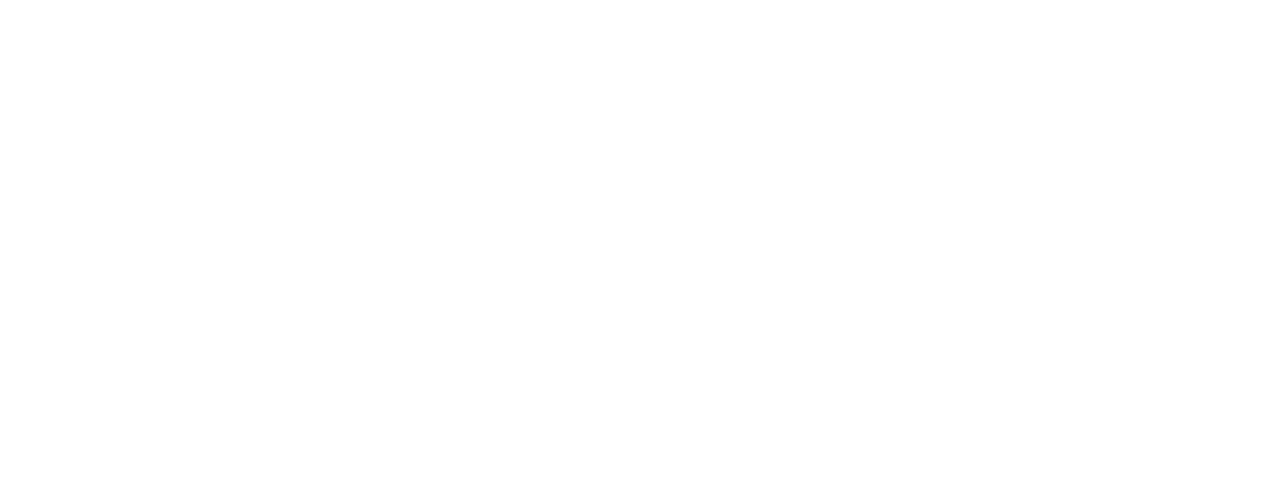
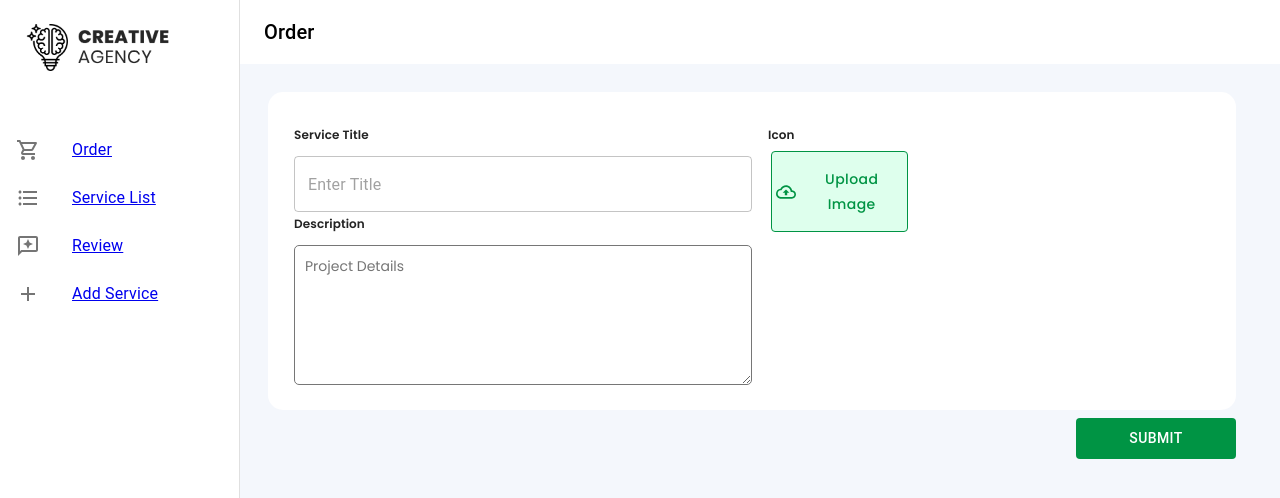
Before and after one commit to himel8/full-stack-agency-react-app, a React (Create React App) app: page /dashboard/addservice in a window 1280 px wide. Before the commit this address had no page. Shown: the top 498 px of the page. Built offline with nearby package versions, Linux system fonts and the light colour scheme.

Commit message:
added order review add service page

```diff
--- a/src/App.css
+++ b/src/App.css
@@ -42,3 +42,27 @@
   color: #3f90fc;
 }
 /* login css end  */
+/* order css start  */
+.orderBtn {
+  padding: 8px 30px !important;
+  background-color: #111430 !important;
+  color: #fff !important;
+}
+.orderBtn:hover {
+  padding: 8px 30px;
+  background-color: #111430;
+  color: #fff;
+}
+/* order css end  */
+/* addservice css start  */
+.addserviceBtn button {
+  padding: 8px 20px !important;
+  background-color: #009444;
+  color: #fff;
+}
+.addserviceBtn button:hover {
+  padding: 8px 20px !important;
+  background-color: #009444;
+  color: #fff;
+}
+/* addservice css end  */
--- a/src/App.js
+++ b/src/App.js
@@ -7,6 +7,7 @@
 import Order from "./Pages/Dashboard/Order/Order";
 import ServiceList from "./Pages/Dashboard/ServiceList/ServiceList";
 import Review from "./Pages/Dashboard/Review/Review";
+import AddService from "./Pages/Dashboard/AddService/AddService";
 
 function App() {
   return (
@@ -19,6 +20,10 @@
             <Route path="/dashboard" element={<Order />}></Route>
             <Route path="/dashboard/services" element={<ServiceList />}></Route>
             <Route path="/dashboard/review" element={<Review />}></Route>
+            <Route
+              path="/dashboard/addservice"
+              element={<AddService />}
+            ></Route>
           </Route>
         </Routes>
       </Router>
--- /dev/null
+++ b/src/Pages/Dashboard/AddService/AddService.js
@@ -0,0 +1,122 @@
+import {
+  Button,
+  TextField,
+  TextareaAutosize,
+  InputLabel,
+  Grid,
+} from "@mui/material";
+import React from "react";
+import CloudUploadOutlinedIcon from "@mui/icons-material/CloudUploadOutlined";
+import { Box } from "@mui/system";
+
+const AddService = () => {
+  return (
+    <Box sx={{ m: "20px" }}>
+      <Grid
+        sx={{
+          justifyContent: "center",
+          alignItems: "flex-start",
+          backgroundColor: "#fff",
+          borderRadius: "15px",
+          padding: "20px 10px",
+        }}
+        container
+        spacing={2}
+      >
+        <Grid item xs={12} md={6}>
+          <Box sx={{ display: "flex", flexDirection: "column" }}>
+            <Box sx={{ display: "flex", flexDirection: "column" }}>
+              <InputLabel
+                sx={{
+                  fontSize: "16px",
+                  fontWeight: 600,
+                  color: "#232323",
+                  fontFamily: "poppins",
+                  textAlign: "left",
+                }}
+                shrink
+                htmlFor="serviceTitle"
+              >
+                Service Title
+              </InputLabel>
+              <TextField
+                sx={{ backgroundColor: "#fff", margin: "5px 0" }}
+                id="serviceTitle"
+                placeholder="Enter Title"
+                variant="outlined"
+              />
+            </Box>
+            <Box sx={{ display: "flex", flexDirection: "column" }}>
+              <InputLabel
+                sx={{
+                  fontSize: "16px",
+                  fontWeight: 600,
+                  color: "#232323",
+                  fontFamily: "poppins",
+                  textAlign: "left",
+                }}
+                shrink
+                htmlFor="Description"
+              >
+                Description
+              </InputLabel>
+              <TextareaAutosize
+                id="Description"
+                maxRows={8}
+                aria-label="maximum height"
+                placeholder="Project Details"
+                style={{
+                  fontFamily: "poppins",
+                  fontSize: "14px",
+                  padding: "10px",
+                  borderRadius: "5px",
+                  height: "120px",
+                  margin: "5px 0",
+                }}
+              />
+            </Box>
+          </Box>
+        </Grid>
+        <Grid item xs={12} md={6}>
+          <Box sx={{ display: "flex", flexDirection: "column" }}>
+            <InputLabel
+              sx={{
+                fontSize: "16px",
+                fontWeight: 600,
+                color: "#232323",
+                fontFamily: "poppins",
+                textAlign: "left",
+              }}
+              shrink
+              htmlFor="Icon"
+            >
+              Icon
+            </InputLabel>
+            <Button
+              id="Icon"
+              startIcon={<CloudUploadOutlinedIcon />}
+              sx={{
+                backgroundColor: "#DEFFED",
+                color: "#009444",
+                textTransform: "capitalize",
+                fontFamily: "poppins",
+                width: "30%",
+                ml: "3px",
+                py: "15px ",
+                border: "1px solid #009444",
+              }}
+              component="span"
+            >
+              Upload Image
+            </Button>
+          </Box>
+        </Grid>
+      </Grid>
+      <Box className="addserviceBtn" sx={{ textAlign: "Right" }}>
+        <Button sx={{ width: "160px", my: 1 }}>submit</Button>
+      </Box>
+    </Box>
+  );
+};
+
+export default AddService;
--- a/src/Pages/Dashboard/Dashboard/Dashboard.js
+++ b/src/Pages/Dashboard/Dashboard/Dashboard.js
@@ -16,6 +16,7 @@
 import { Link, Outlet } from "react-router-dom";
 import FormatListBulletedOutlinedIcon from "@mui/icons-material/FormatListBulletedOutlined";
 import ReviewsOutlinedIcon from "@mui/icons-material/ReviewsOutlined";
+import AddOutlinedIcon from "@mui/icons-material/AddOutlined";
 import logo from "../../../logos/logo.png";
 
 const drawerWidth = 240;
@@ -60,6 +61,14 @@
             <ListItemText primary="Review" />
           </ListItem>
         </Link>
+        <Link to="/dashboard/addservice">
+          <ListItem button>
+            <ListItemIcon>
+              <AddOutlinedIcon />
+            </ListItemIcon>
+            <ListItemText primary="Add Service" />
+          </ListItem>
+        </Link>
       </List>
     </div>
   );
@@ -68,7 +77,7 @@
     window !== undefined ? () => window().document.body : undefined;
 
   return (
-    <Box sx={{ display: "flex" }}>
+    <Box sx={{ height: "100vh", display: "flex", backgroundColor: "#F4F7FC" }}>
       <CssBaseline />
       <AppBar
         position="fixed"
--- a/src/Pages/Dashboard/Order/Order.js
+++ b/src/Pages/Dashboard/Order/Order.js
@@ -1,10 +1,99 @@
+import {
+  TextField,
+  TextareaAutosize,
+  Button,
+  Grid,
+  Input,
+  InputLabel,
+} from "@mui/material";
+import { Box } from "@mui/system";
 import React from "react";
-
+import CloudUploadOutlinedIcon from "@mui/icons-material/CloudUploadOutlined";
 const Order = () => {
   return (
-    <div>
-      <h3>this is from order</h3>
-    </div>
+    <Box>
+      <Grid container spacing={2}>
+        <Grid item xs={12} md={6}>
+          <Box sx={{ display: "flex", flexDirection: "column" }}>
+            <TextField
+              sx={{ backgroundColor: "#fff", margin: "5px 0" }}
+              id="outlined-basic"
+              placeholder="Your name / compay's name"
+              variant="outlined"
+            />
+            <TextField
+              sx={{ backgroundColor: "#fff", margin: "5px 0" }}
+              id="outlined-basic"
+              type="email"
+              placeholder="Your email address"
+              variant="outlined"
+            />
+            <TextField
+              sx={{ backgroundColor: "#fff", margin: "5px 0" }}
+              id="outlined-basic"
+              placeholder="Graphic Design"
+              variant="outlined"
+            />
+            <TextareaAutosize
+              maxRows={8}
+              aria-label="maximum height"
+              placeholder="Project Details"
+              style={{
+                fontFamily: "poppins",
+                fontSize: "14px",
+                padding: "10px",
+                borderRadius: "5px",
+                height: "120px",
+                margin: "5px 0",
+              }}
+            />
+            <Box sx={{ display: "flex", alignItems: "center" }}>
+              <TextField
+                sx={{
+                  backgroundColor: "#fff",
+                  margin: "5px 3px 5px 0",
+                  width: "100%",
+                }}
+                id="outlined-basic"
+                type="number"
+                placeholder="Price"
+                variant="outlined"
+              />
+              <InputLabel
+                sx={{
+                  backgroundColor: "#DEFFED",
+                  color: "#009444",
+                  textTransform: "capitalize",
+                  fontFamily: "poppins",
+                  width: "100%",
+                  ml: "3px",
+                  py: "15px ",
+                  border: "1px solid #009444",
+                }}
+                htmlFor="photo"
+              >
+                {" "}
+                Upload project file
+              </InputLabel>
+              <Input
+                sx={{ display: "none" }}
+                accept="image/*"
+                id="photo"
+                multiple
+                type="file"
+              />
+            </Box>
+            <Button
+              className="orderBtn"
+              sx={{ textAlign: "left", width: "160px", my: 1 }}
+            >
+              send
+            </Button>
+          </Box>
+        </Grid>
+        <Grid item xs={12} md={6}></Grid>
+      </Grid>
+    </Box>
   );
 };
 
--- a/src/Pages/Dashboard/Review/Review.js
+++ b/src/Pages/Dashboard/Review/Review.js
@@ -1,10 +1,72 @@
-import React from "react";
+import {
+  TextField,
+  TextareaAutosize,
+  Button,
+  Typography,
+  Rating,
+  Grid,
+} from "@mui/material";
+import { Box } from "@mui/system";
+import React, { useState } from "react";
+const Review = () => {
+  const [value, setValue] = useState(2);
+  return (
+    <Box>
+      <Grid container spacing={2}>
+        <Grid item xs={12} md={6}>
+          <Box sx={{ display: "flex", flexDirection: "column" }}>
+            <TextField
+              sx={{ backgroundColor: "#fff", margin: "5px 0" }}
+              id="outlined-basic"
+              placeholder="Your name "
+              variant="outlined"
+            />
 
-const Review = () => {
-  return (
-    <div>
-      <h2>this is review page</h2>
-    </div>
+            <TextField
+              sx={{ backgroundColor: "#fff", margin: "5px 0" }}
+              id="outlined-basic"
+              placeholder="Company’s name, Designation"
+              variant="outlined"
+            />
+            <Box sx={{ my: "5px", display: "flex", alignItems: "center" }}>
+              <Typography
+                sx={{ fontSize: "16px", fontWeight: 600 }}
+                component="p"
+              >
+                Ratings :{" "}
+              </Typography>
+              <Rating
+                name="simple-controlled"
+                value={value}
+                onChange={(e) => {
+                  setValue(e.target.value);
+                }}
+              />
+            </Box>
+            <TextareaAutosize
+              maxRows={8}
+              aria-label="maximum height"
+              placeholder="Description"
+              style={{
+                fontFamily: "poppins",
+                fontSize: "14px",
+                padding: "10px",
+                borderRadius: "5px",
+                height: "120px",
+                margin: "5px 0",
+              }}
+            />
+            <Button
+              className="orderBtn"
+              sx={{ textAlign: "left", width: "160px", my: 1 }}
+            >
+              Submit
+            </Button>
+          </Box>
+        </Grid>
+        <Grid item xs={12} md={6}></Grid>
+      </Grid>
+    </Box>
   );
 };
 
```
